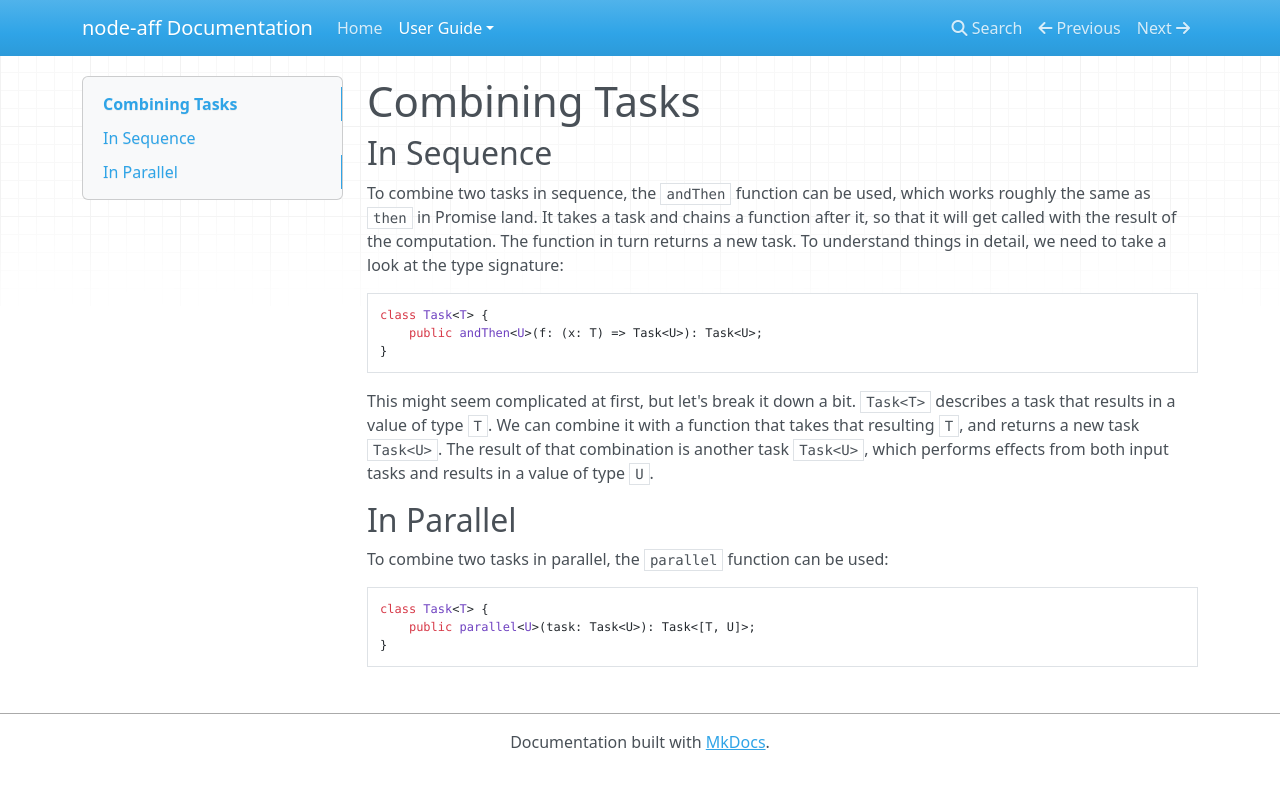
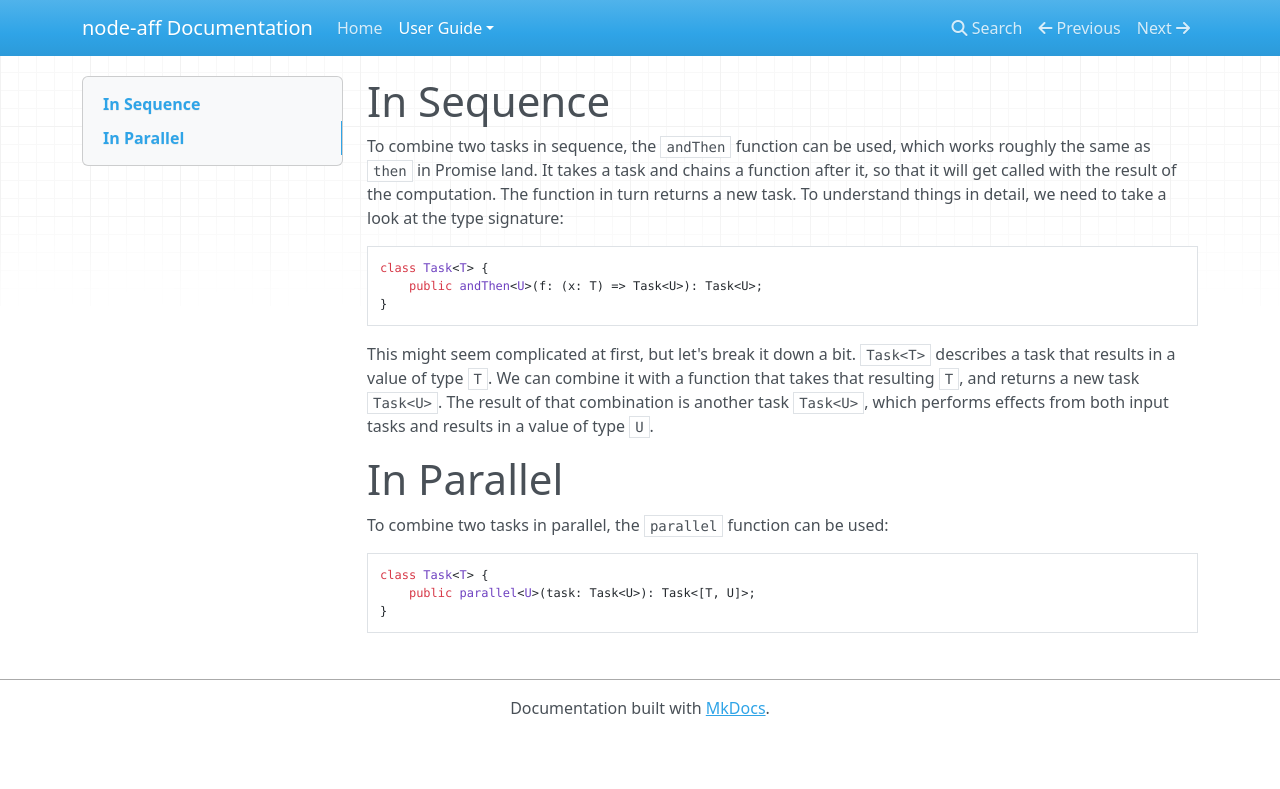
Before and after one commit to srijs/node-aff, an MkDocs documentation site: the page built from docs/tasks/combining.md, in a window 1280 px wide. Shown: the top 789 px of the page. Built offline with MkDocs 1.6.1, drawn with Linux system fonts in a browser that asks for light colours; nearby versions of some CDN libraries; old or Windows-style settings are respelled for this version of MkDocs.

Commit message:
remove superfluous docs headline

```diff
--- a/docs/tasks/combining.md
+++ b/docs/tasks/combining.md
@@ -1,6 +1,4 @@
-# Combining Tasks
-
-## In Sequence
+# In Sequence
 
 To combine two tasks in sequence, the `andThen` function can be used, which works roughly the same as `then` in Promise land. It takes a task and chains a function after it, so that it will get called with the result of the computation. The function in turn returns a new task. To understand things in detail, we need to take a look at the type signature:
 
@@ -12,7 +10,7 @@ class Task<T> {
 
 This might seem complicated at first, but let's break it down a bit. `Task<T>` describes a task that results in a value of type `T`. We can combine it with a function that takes that resulting `T`, and returns a new task `Task<U>`. The result of that combination is another task `Task<U>`, which performs effects from both input tasks and results in a value of type `U`.
 
-## In Parallel
+# In Parallel
 
 To combine two tasks in parallel, the `parallel` function can be used:
 
```
